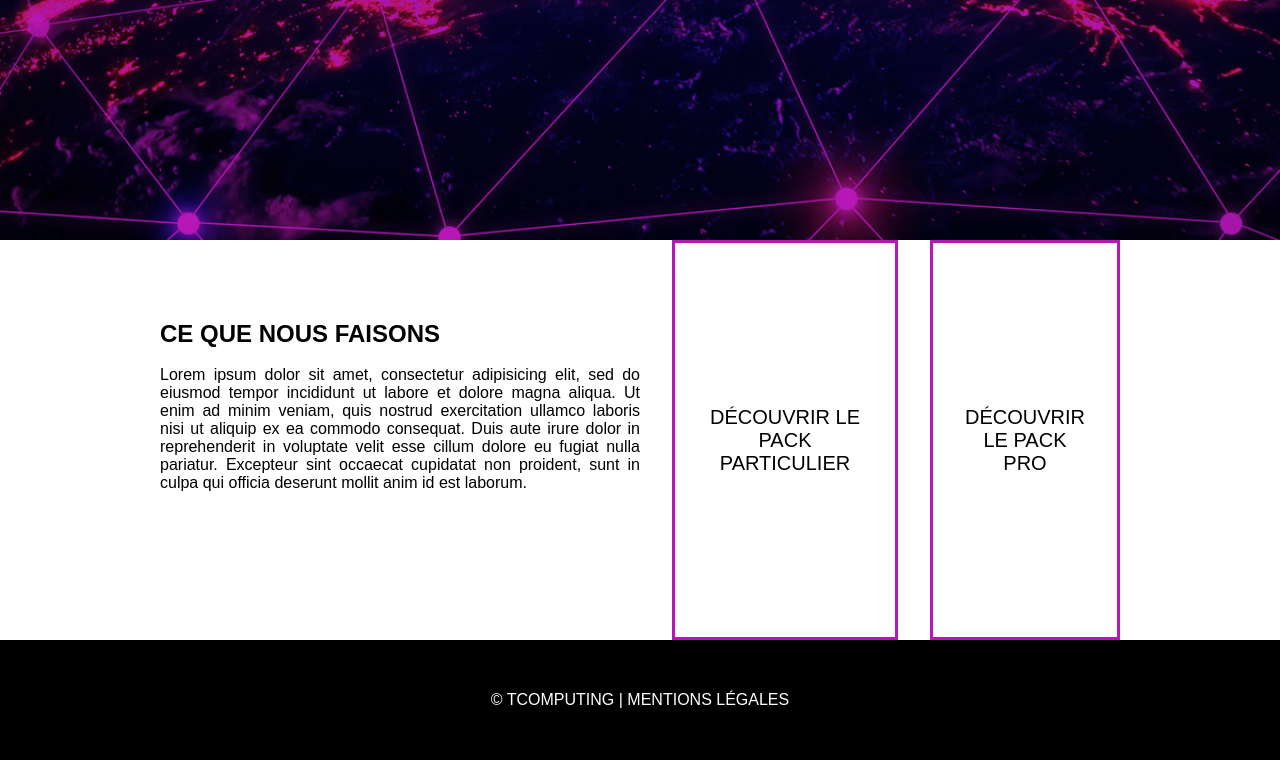
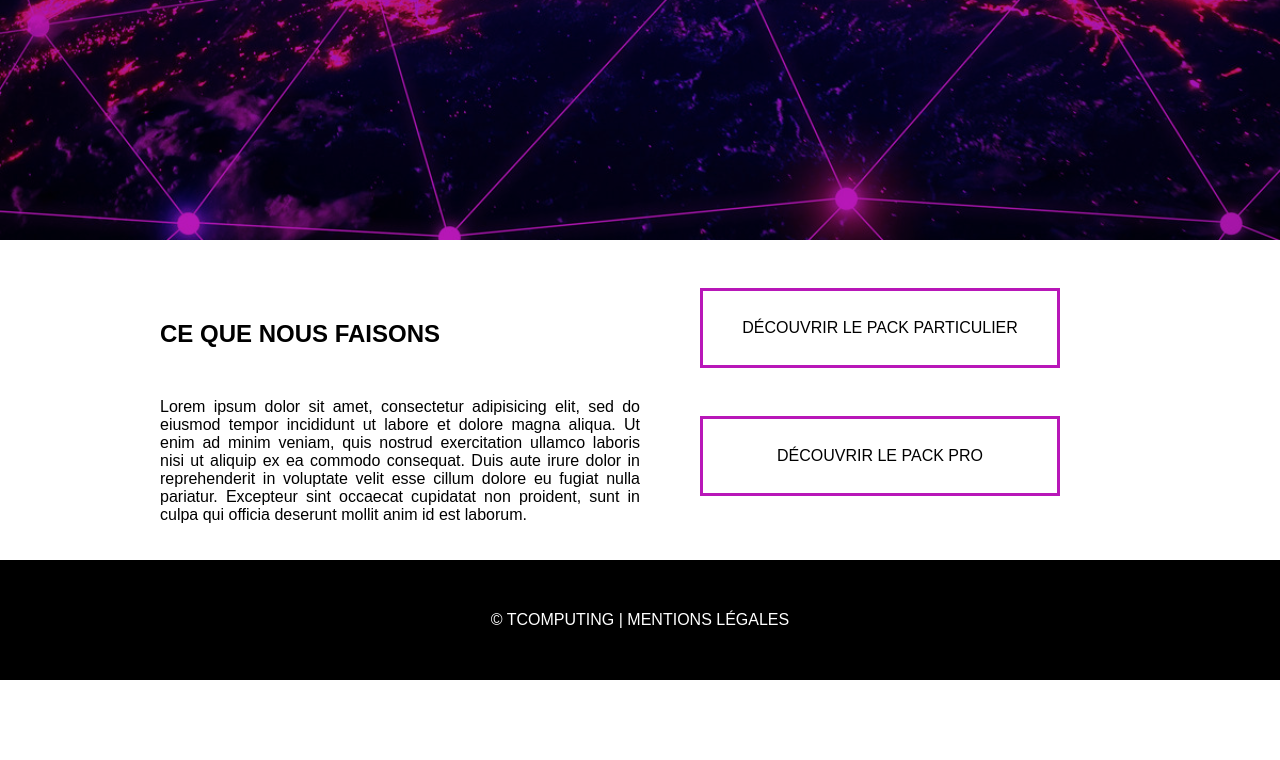
Before and after one commit to Rassac/fil-rouge, a PHP site: page / in a window 1280 px wide. Shown: the part 560-1320 px from the top of the page. After the commit the page ends 1240 px from the top, so only its background shows below. Run offline with PHP 8.4, Linux system fonts and the light colour scheme.

Commit message:
Ajout du PHP.

```diff
--- a/css/style.css
+++ b/css/style.css
@@ -59,12 +59,11 @@ nav {
   list-style-type: none;
   position: absolute;
   text-decoration: none;
-  padding: 2rem;
+  padding: 1rem;
   -webkit-backdrop-filter: saturate(180%) blur(20px);
   backdrop-filter: saturate(180%) blur(20px);
   background-color: rgba(255, 255, 255, 0.72);
-  border-radius: 10px;
-  border: 2px solid black;
+  border-radius: 5px;
 }
 
 .sousshow {
@@ -138,7 +137,7 @@ main {
 
 .ce-que-nous-faisons {
   display: flex;
-  height: 50vh;
+  height: 20rem;
 }
 
 .ce-que-nous-faisons_gauche {
@@ -147,24 +146,29 @@ main {
   text-align: justify;
 }
 
+.ce-que-nous-faisons_gauche h1 {
+  padding-bottom: 2rem;
+}
+
 .ce-que-nous-faisons_droite {
   flex: 1;
-  display: flex;
   text-align: center;
 }
 
 .ce-que-nous-faisons_droite button {
   background: none;
-  padding: .25rem 2rem;
   border: 3px solid var(--main-color);
-  font-size: 1.25rem;
+  font-size: 1rem;
   cursor: pointer;
-  margin-left: 2rem;
+  height: 5rem;
+  width: 75%;
+  margin-top: 3rem;
 }
 
 .ce-que-nous-faisons_droite button a {
   color: black;
   text-decoration: none;
+  text-align: center;
 }
 
 footer {
--- /dev/null
+++ b/footer.php
@@ -0,0 +1,3 @@
+<footer>
+  <p>© TCOMPUTING | <a href="#">MENTIONS LÉGALES</a></p>
+</footer>
--- a/header.html
+++ b/header.html
@@ -17,7 +17,7 @@
     </div>
     <nav>
       <ul class="nav-links">
-        <li><a href="#" class="nav-link">À propos</a></li>
+        <li><a href="about.html" class="nav-link">À propos</a></li>
         <li><a href="#" class="nav-link deroulant">Prestations <i class="fa fa-caret-down" id="prestations" style=" font-size:19px"></i></a>
           <ul id="sous">
             <li><a href="#">Pack professionnel </a></li>
--- a/js/main.js
+++ b/js/main.js
@@ -12,6 +12,6 @@ $(document).ready(function() {
       ouvert = true;
     }
 
-    console.log('ici');
+    // console.log('ici');
   });
 });
```
Also changed, not shown: header.php (added, +23 -0 lines), about.html (added).
